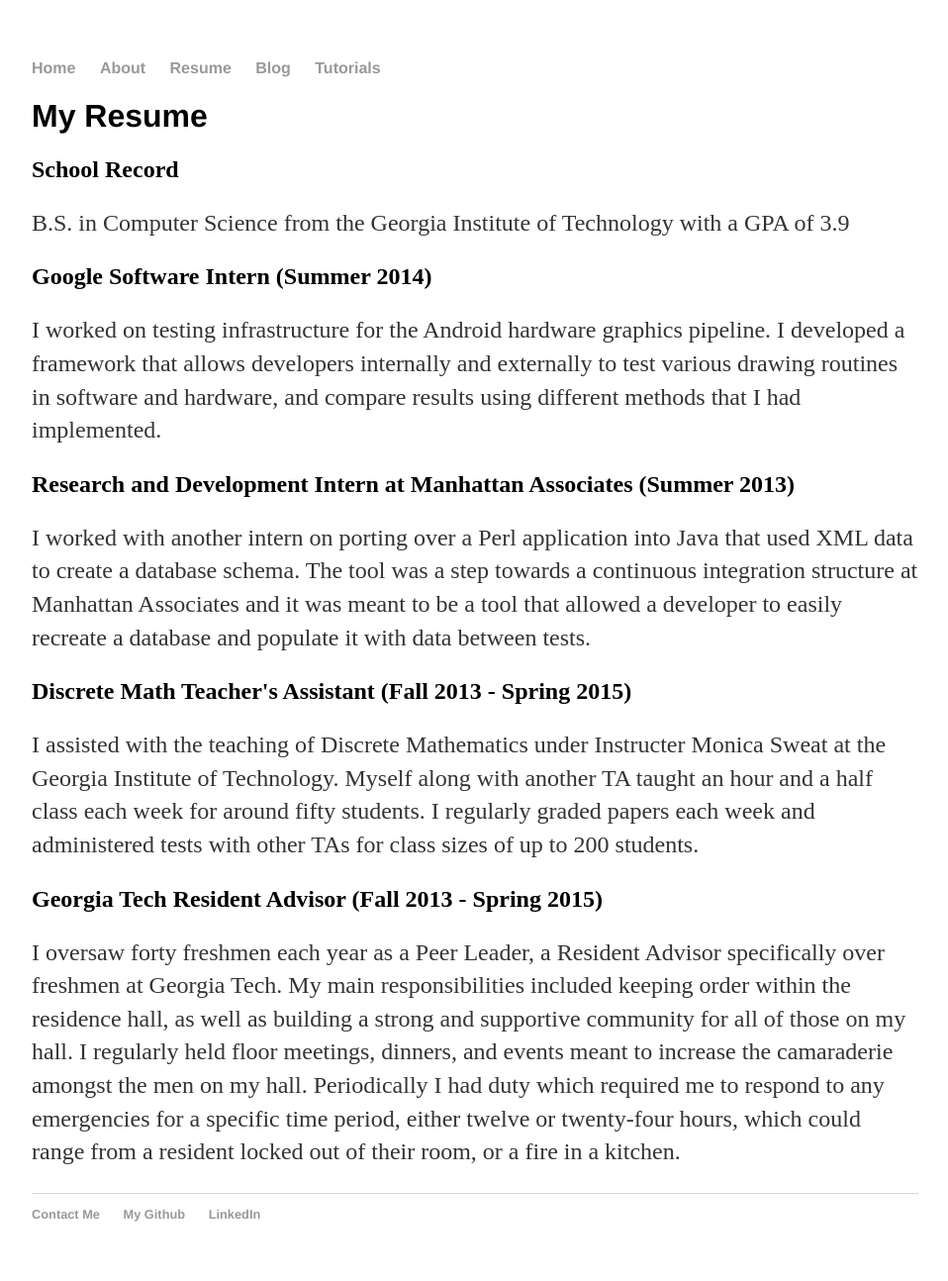
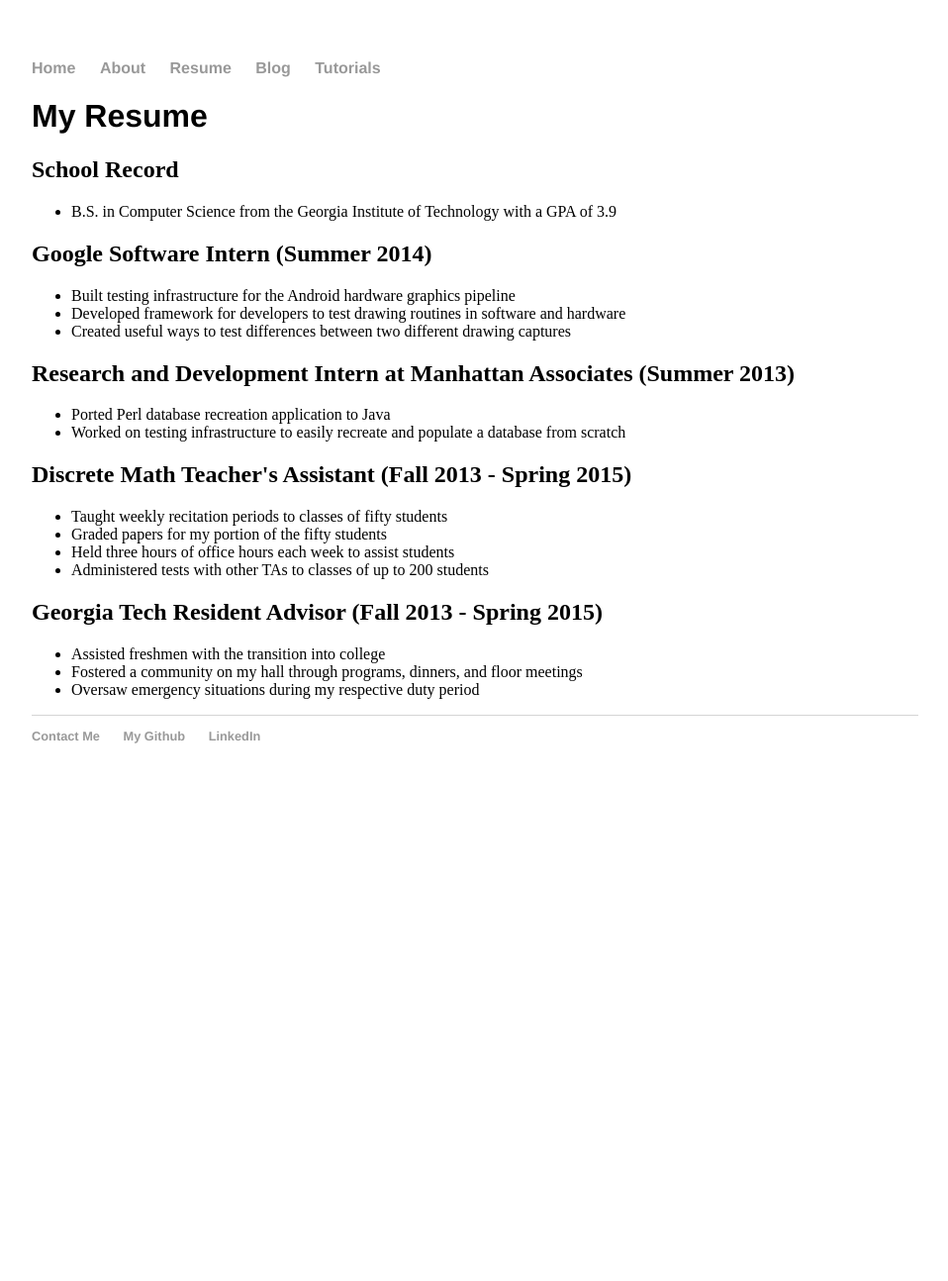
Before and after one commit to B50calabrese/B50calabrese.github.io, a Jekyll site: the page built from resume/index.html, in a window 1280 px wide. Shown: the whole page at 99% size, without its empty margins (160-1118 px from the left). Built offline with Jekyll 4.4.1, drawn with Linux system fonts in a browser that asks for light colours; after the commit the page ends 900 px from its top, so only the background shows below that.

Commit message:
Made the resume more readible

```diff
--- a/resume/index.html
+++ b/resume/index.html
@@ -6,47 +6,41 @@ title: Antonio's Resume
 	<h1>My Resume</h1>
 
 	<h2>School Record</h2>
-	<p>
-		B.S. in Computer Science from the Georgia Institute of Technology with a
-		GPA of 3.9
-	</p>
+	<ul>
+		<li> B.S. in Computer Science from the Georgia Institute of Technology
+			with a GPA of 3.9 </li>
+	</ul>
 
 	<h2>Google Software Intern (Summer 2014)</h2>
-	<p>
-		I worked on testing infrastructure for the Android hardware graphics
-		pipeline. I developed a framework that allows developers internally and
-		externally to test various drawing routines in software and hardware,
-		and compare results using different methods that I had implemented.
-	</p>
+	<ul>
+		<li>Built testing infrastructure for the Android hardware graphics
+			pipeline</li>
+		<li>Developed framework for developers to test drawing routines in
+			software and hardware</li>
+		<li>Created useful ways to test differences between two different
+			drawing captures</li>
+	</ul>
 
 	<h2>Research and Development Intern at Manhattan Associates (Summer 2013)</h2>
-	<p>
-		I worked with another intern on porting over a Perl application into
-		Java that used XML data to create a database schema. The tool was a step
-		towards a continuous integration structure at Manhattan Associates and
-		it was meant to be a tool that allowed a developer to easily recreate
-		a database and populate it with data between tests.
-	</p>
+	<ul>
+		<li>Ported Perl database recreation application to Java</li>
+		<li>Worked on testing infrastructure to easily recreate and populate
+			a database from scratch</li>
+	</ul>
 
 	<h2>Discrete Math Teacher's Assistant (Fall 2013 - Spring 2015)</h2>
-	<p>
-		I assisted with the teaching of Discrete Mathematics under Instructer
-		Monica Sweat at the Georgia Institute of Technology. Myself along with
-		another TA taught an hour and a half class each week for around fifty
-		students. I regularly graded papers each week and administered tests
-		with other TAs for class sizes of up to 200 students.
-	</p>
+	<ul>
+		<li>Taught weekly recitation periods to classes of fifty students</li>
+		<li>Graded papers for my portion of the fifty students</li>
+		<li>Held three hours of office hours each week to assist students</li>
+		<li>Administered tests with other TAs to classes of up to 200 students</li>
+	</ul>
 
 	<h2>Georgia Tech Resident Advisor (Fall 2013 - Spring 2015)</h2>
-	<p>
-		I oversaw forty freshmen each year as a Peer Leader, a Resident Advisor
-		specifically over freshmen at Georgia Tech. My main responsibilities
-		included keeping order within the residence hall, as well as building a
-		strong and supportive community for all of those on my hall. I regularly
-		held floor meetings, dinners, and events meant to increase the
-		camaraderie amongst the men on my hall. Periodically I had duty which
-		required me to respond to any emergencies for a specific time period,
-		either twelve or twenty-four hours, which could range from a resident
-		locked out of their room, or a fire in a kitchen.
-	</p>
+	<ul>
+		<li>Assisted freshmen with the transition into college</li>
+		<li>Fostered a community on my hall through programs, dinners, and floor
+			meetings</li>
+		<li>Oversaw emergency situations during my respective duty period</li>
+	</ul>
 </div><!-- /.blurb -->
```
